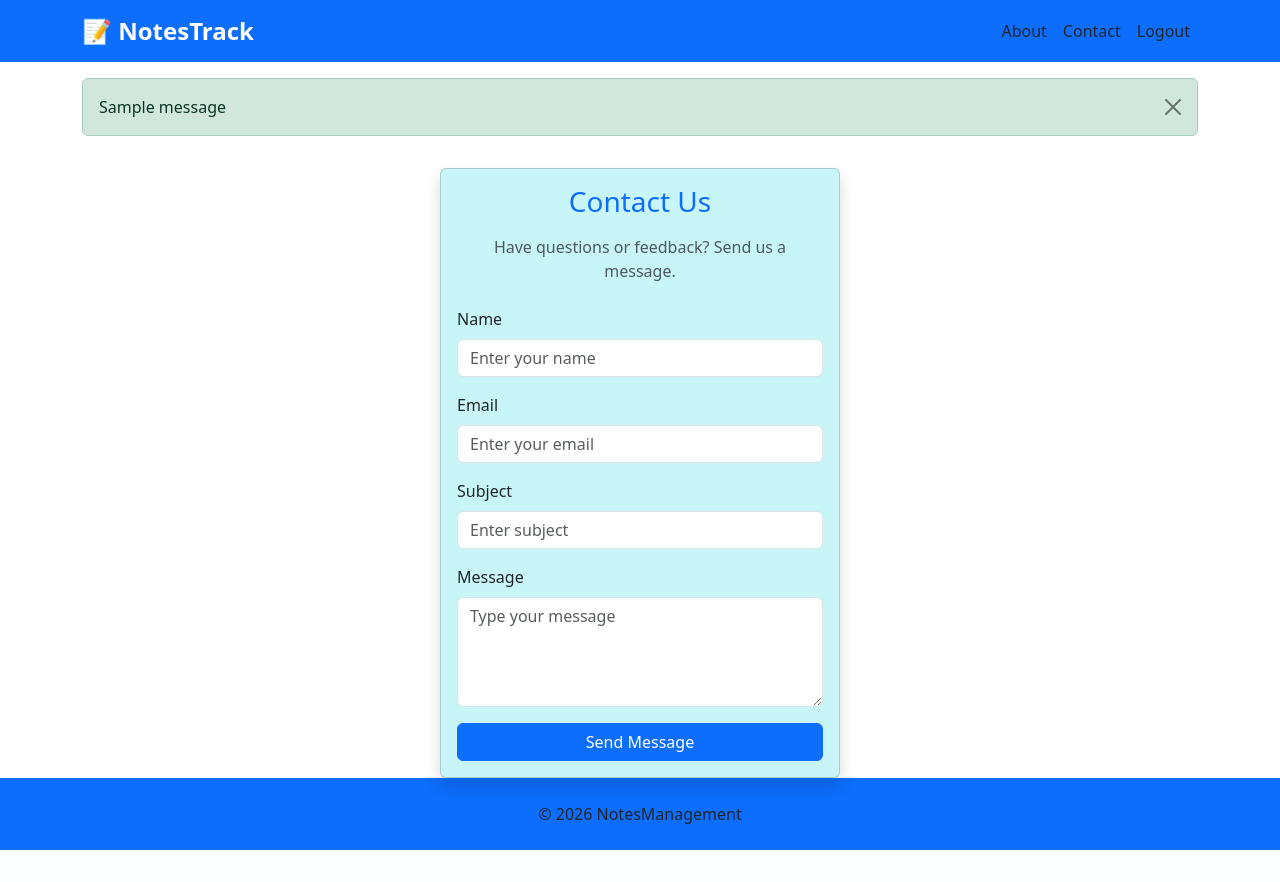
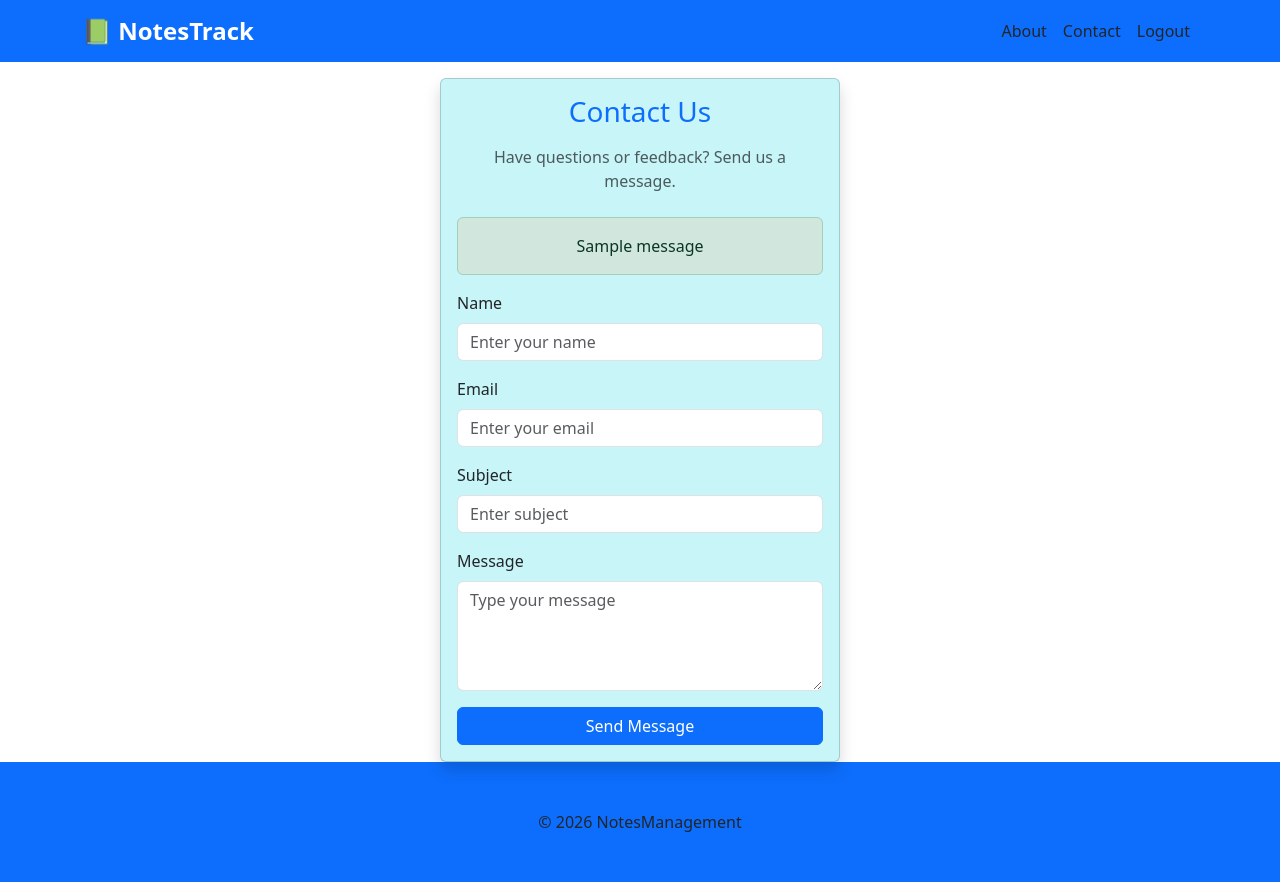
Before and after one commit to syedsonu1412-gif/NotesManagementapp, a Flask app: page /contact in a window 1280 px wide. Before the commit the page ends 850 px from the top, so only its background shows below. Run offline with Flask 3, Linux system fonts and the light colour scheme; one stand-in notice (Sample message) is shown.

Commit message:
Refactor contact page layout and form structure

```diff
--- a/templates/contact.html
+++ b/templates/contact.html
@@ -7,19 +7,13 @@
     <link href="https://cdn.jsdelivr.net/npm/bootstrap@5.3.2/dist/css/bootstrap.min.css" rel="stylesheet">
 </head>
 
-<body class="d-flex flex-column min-vh-100">
-
-
-
-
-
-
+<body>
 
     <!-- Navbar -->
     <nav class="navbar navbar-expand-lg navbar-dark bg-primary">
         <div class="container">
             <a class="navbar-brand fw-bold fs-4" href="{{ url_for('viewall') }}">
-                📝 NotesTrack
+                📗 NotesTrack
             </a>
 
             <div class="navbar-nav">
@@ -30,21 +24,9 @@
         </div>
     </nav>
 
-    <!-- 🔔 Flash Messages -->
-    <div class="container mt-3">
-        {% with messages = get_flashed_messages(with_categories=true) %}
-        {% if messages %}
-        {% for category, message in messages %}
-        <div class="alert alert-{{ category }} alert-dismissible fade show">
-            {{ message }}
-            <button type="button" class="btn-close" data-bs-dismiss="alert"></button>
-        </div>
-        {% endfor %}
-        {% endif %}
-        {% endwith %}
-    </div>
-
     <!-- Contact Section -->
+    <div class="row justify-content-center">
+        <div class="col-md-8 col-lg-6">
             <div class="container flex-grow-1 d-flex justify-content-center align-items-center mt-3">
                 <div class="card shadow p-3" style="width: 400px; background-color:#c8f5f7;">
 
@@ -53,27 +35,36 @@
                         Have questions or feedback? Send us a message.
                     </p>
 
-            <!-- ✅ FORM FIXED -->
-            <form action="{{ url_for('contact') }}" method="POST">
+                    <!-- 🔹 FLASH MESSAGE -->
+                    {% with messages = get_flashed_messages(with_categories=true) %}
+                    {% for category, message in messages %}
+                    <div class="alert alert-{{ category }} text-center">
+                        {{ message }}
+                    </div>
+                    {% endfor %}
+                    {% endwith %}
 
+                    <!-- 🔹 FORM FIXED -->
+                    <form method="POST">
                         <div class="mb-3">
                             <label class="form-label">Name</label>
-                    <input type="text" class="form-control" name="name" placeholder="Enter your name" required>
+                            <input type="text" name="name" class="form-control" placeholder="Enter your name" required>
                         </div>
 
                         <div class="mb-3">
                             <label class="form-label">Email</label>
-                    <input type="email" class="form-control" name="email" placeholder="Enter your email" required>
+                            <input type="email" name="email" class="form-control" placeholder="Enter your email"
+                                required>
                         </div>
 
                         <div class="mb-3">
                             <label class="form-label">Subject</label>
-                    <input type="text" class="form-control" name="subject" placeholder="Enter subject" required>
+                            <input type="text" name="subject" class="form-control" placeholder="Enter subject" required>
                         </div>
 
                         <div class="mb-3">
                             <label class="form-label">Message</label>
-                    <textarea class="form-control" name="message" rows="4" placeholder="Type your message"
+                            <textarea name="message" class="form-control" rows="4" placeholder="Type your message"
                                 required></textarea>
                         </div>
 
@@ -82,20 +73,18 @@
                                 Send Message
                             </button>
                         </div>
-
                     </form>
 
                 </div>
             </div>
+        </div>
+    </div>
 
     <!-- Footer -->
-    <footer class="bg-primary text-dark py-4 mt-auto">
-        <div class="container text-center">
-            © 2026 NotesManagement
-        </div>
+    <footer class="bg-primary text-dark mt-auto py-5">
+        <div class="container text-center">© 2026 NotesManagement</div>
     </footer>
 
-    <script src="https://cdn.jsdelivr.net/npm/bootstrap@5.3.2/dist/js/bootstrap.bundle.min.js"></script>
 </body>
 
 </html>
```
Lines whose indentation alone changed are shown as unchanged.
